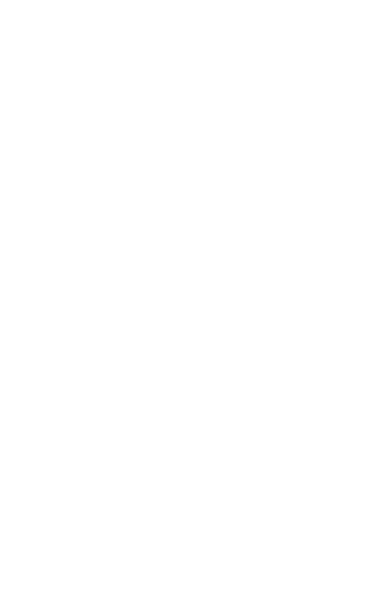
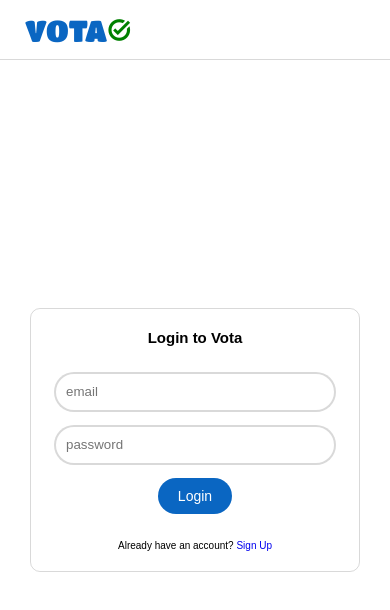
Before and after one commit to Paul-Chidiadi/Vota, a Next.js app: page /login in a window 390 px wide. Shown: the top 610 px of the page. Built offline with nearby package versions, Linux system fonts and the light colour scheme; a web font is replaced by a local one.

Commit message:
Created login page, delivered media query for signup and login page

```diff
--- a/app/globals.css
+++ b/app/globals.css
@@ -422,3 +422,50 @@
   outline: none;
   border: 2px solid var(--black-a30);
 }
+
+/* MEDIA QUERY SIGN UP PAGE */
+@media screen and (max-width: 550px) {
+  .signup-page-body {
+    min-height: 90vh;
+  }
+  .org.selected,
+  .elect.selected,
+  .inner-container.selected {
+    margin: 40px auto;
+    padding: 20px 17px;
+    border-radius: 10px;
+    gap: 20px;
+  }
+  .org h1,
+  .elect h1,
+  .inner-container h1 {
+    font-size: 15px;
+  }
+  .org p,
+  .elect p,
+  .inner-container p {
+    font-size: 10px;
+  }
+  .signup-page-body .inner-container .choose {
+    flex-direction: column;
+    gap: 12px;
+  }
+  .signup-page-body .inner-container .choose .col .circle {
+    width: 13px;
+    height: 13px;
+  }
+  .signup-page-body .inner-container .choose .col h4 {
+    font-size: 12px;
+  }
+}
+@media screen and (max-width: 400px) {
+  .forms {
+    gap: 13px;
+    padding: 6px;
+  }
+  .forms input {
+    height: 40px;
+    padding: 5px 10px;
+    border-radius: 20px;
+  }
+}
--- a/app/login/page.js
+++ b/app/login/page.js
@@ -1,4 +1,36 @@
+'use client';
+import Link from 'next/link';
+import { useState } from 'react';
 
 export default function Login() {
-  return <main></main>;
+  const [electClassName, setElectClassName] = useState('elect selected');
+
+  return (
+    <main>
+      <section className="home-page-top">
+        <Link className="app-name links" href="/">
+          VOTA<span className="material-symbols-outlined">task_alt</span>
+        </Link>
+      </section>
+
+      <section className="signup-page-body">
+        <div className={electClassName}>
+          <h1>Login to Vota</h1>
+          <form className="forms">
+            <input type="email" placeholder="email" />
+            <input type="password" placeholder="password" />
+            <button onClick={() => {}} className="btn">
+              Login
+            </button>
+          </form>
+          <p>
+            Already have an account?{' '}
+            <Link className="links" href="/signup">
+              Sign Up
+            </Link>
+          </p>
+        </div>
+      </section>
+    </main>
+  );
 }
```
